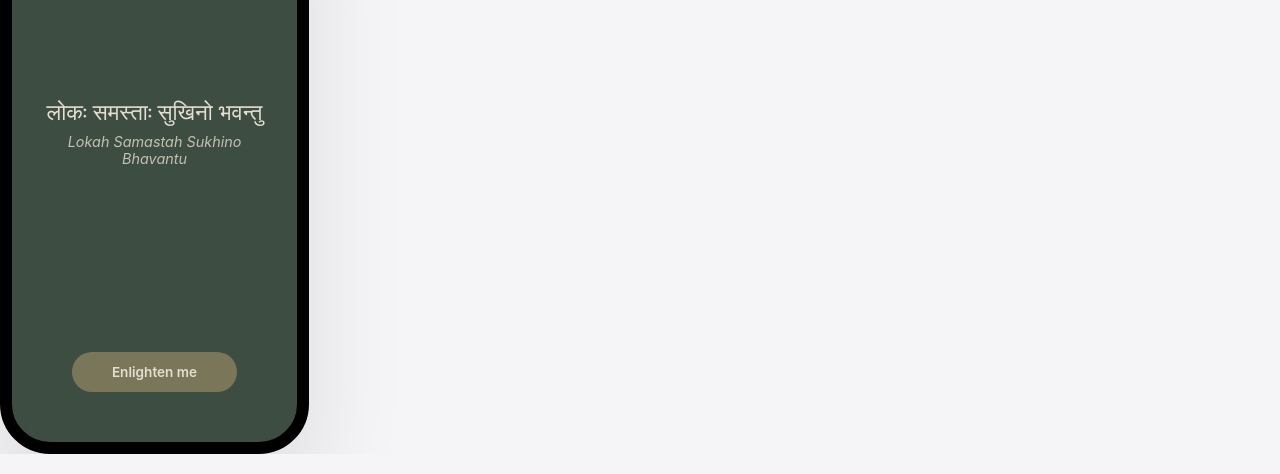
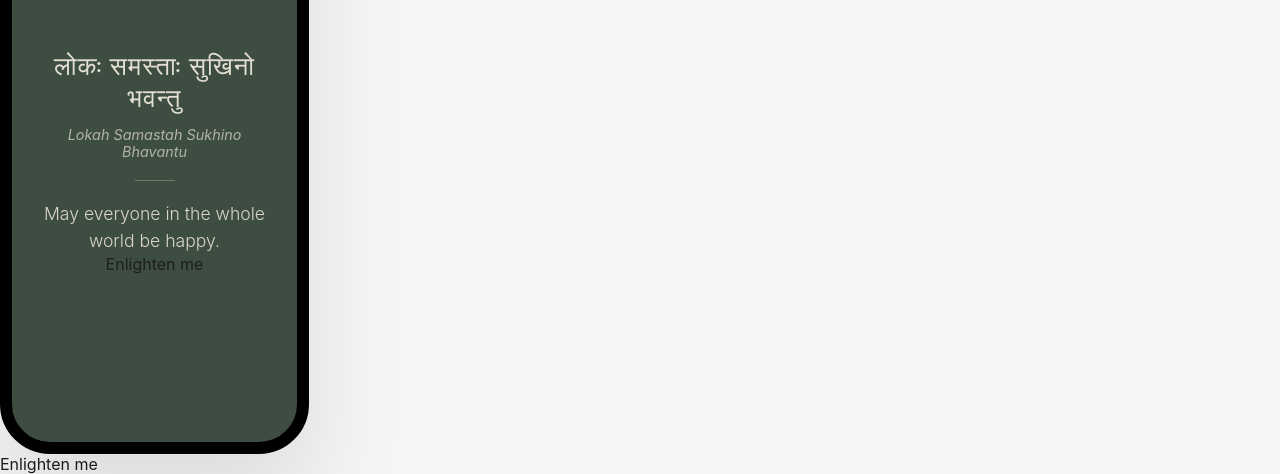
Before and after one commit to sleepingPython/shrava.app, a plain HTML site: page index.html in a window 1280 px wide. Shown: the part 949-1423 px from the top of the page. Drawn offline with nearby package versions, Linux system fonts and the light colour scheme.

Commit message:
Update index.html
remove flip

```diff
--- a/index.html
+++ b/index.html
@@ -68,56 +68,42 @@
 }
 
 /* --- ADD THE FLIP CARD CSS HERE --- */
-.flip-card {
-    background-color: transparent;
-    width: 260px;
-    height: 200px;
-    perspective: 1000px;
+/* Styling for the Wisdom Stack inside the phone */
+.wisdom-container {
+    text-align: center;
+    color: #e2ded0;
+    padding: 0 25px;
+    margin-top: 20px; /* Balances the space between header and button */
 }
 
-.flip-card-inner {
-    position: relative;
-    width: 100%; height: 100%;
-    text-align: center;
-    transition: transform 0.6s cubic-bezier(0.4, 0, 0.2, 1);
-    transform-style: preserve-3d;
-    cursor: pointer;
+.sanskrit {
+    font-size: 1.6rem;
+    margin-bottom: 12px;
+    font-weight: 500;
+    letter-spacing: 1px;
 }
 
-.flip-card:hover .flip-card-inner {
-    transform: rotateY(180deg);
+.divider {
+    width: 40px;
+    height: 1px;
+    background-color: rgba(226, 222, 208, 0.3);
+    margin: 20px auto;
 }
 
-.flip-front, .flip-back {
-    position: absolute;
-    width: 100%; height: 100%;
-    -webkit-backface-visibility: hidden;
-    backface-visibility: hidden;
-    display: flex;
-    flex-direction: column;
-    align-items: center;
-    justify-content: center;
+.transliteration {
+    font-size: 0.9rem;
+    opacity: 0.7;
+    font-style: italic;
+    margin-bottom: 10px;
 }
 
-.flip-front { color: #e2ded0; }
-.flip-front .sanskrit { font-size: 1.3rem; margin-bottom: 10px; font-weight: 500; padding: 0 10px; }
-.flip-front .transliteration { font-size: 0.85rem; opacity: 0.7; font-style: italic; }
-
-.flip-back {
+.meaning {
+    font-size: 1.1rem;
+    line-height: 1.5;
+    font-weight: 300;
     color: #e2ded0;
-    transform: rotateY(180deg);
-    padding: 20px;
-    box-sizing: border-box;
+    opacity: 0.95;
 }
-.flip-back p { font-size: 1.1rem; line-height: 1.5; font-weight: 300; }
-        .phone-screen h2 { font-size: 3.2rem; margin: 0; font-weight: 400; color: #e2ded0; }
-        .phone-btn {
-            position: absolute; bottom: 50px;
-            background-color: #7a765a;
-            color: #e2ded0; padding: 12px 40px;
-            border-radius: 30px; font-size: 0.85rem; font-weight: 600;
-        }
-
         /* Footer */
         footer { padding: 40px; text-align: center; font-size: 0.8rem; color: var(--text-gray); }
         footer a { color: var(--jet-black); text-decoration: none; margin-left: 15px; font-weight: 500; }
@@ -244,19 +230,22 @@
 </style>
 
 <div class="phone-screen">
-    <h2 style="position: absolute; top: 60px;">Shrava</h2>
+    <h2 style="position: absolute; top: 60px; color: #e2ded0; font-weight: 400; letter-spacing: 1px;">Shrava</h2>
 
-    <div class="flip-card">
-        <div class="flip-card-inner">
-            <div class="flip-front">
-                <div class="sanskrit">लोकः समस्ताः सुखिनो भवन्तु</div>
-                <div class="transliteration">Lokah Samastah Sukhino Bhavantu</div>
-            </div>
-            <div class="flip-back">
-                <p>May everyone in the whole world be happy.</p>
-            </div>
+    <div class="wisdom-container">
+        <div class="sanskrit">लोकः समस्ताः सुखिनो भवन्तु</div>
+
+        <div class="transliteration">Lokah Samastah Sukhino Bhavantu</div>
+
+        <div class="divider"></div>
+
+        <div class="meaning">
+            May everyone in the whole world be happy.
         </div>
     </div>
 
     <div class="phone-btn">Enlighten me</div>
 </div>
+
+    <div class="phone-btn">Enlighten me</div>
+</div>
```
